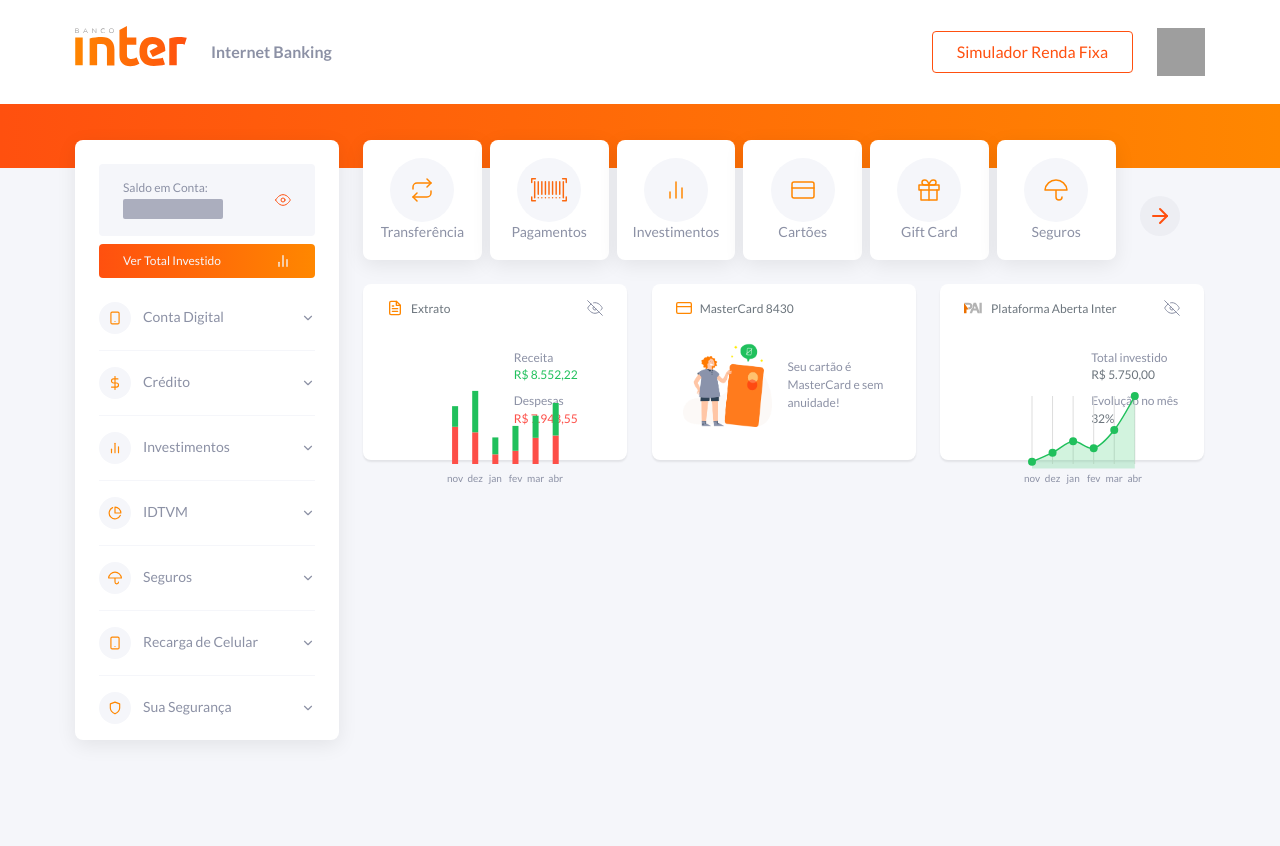
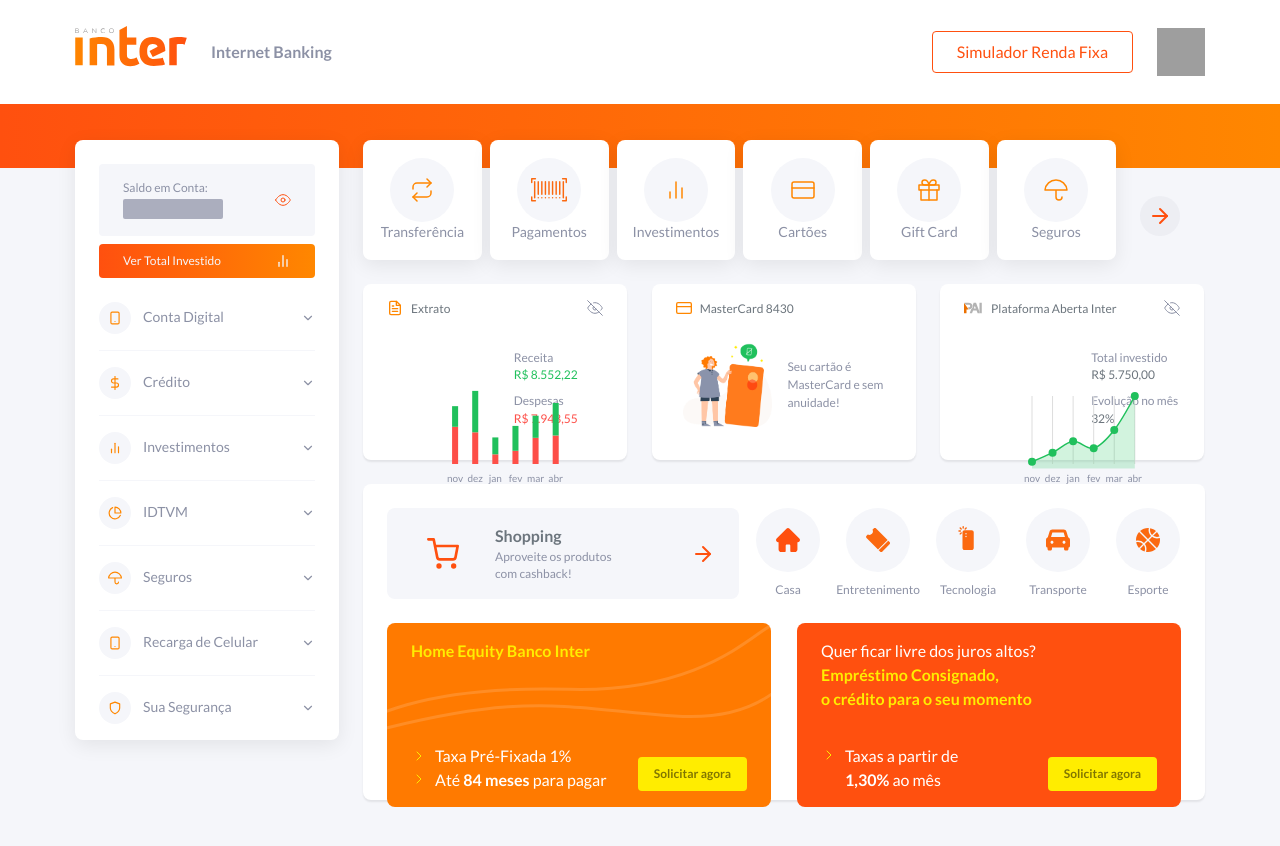
Before and after one commit to johnstewart0820/ts_bancointer, a React (Create React App) app: page / in a window 1280 px wide. Shown: the top 846 px of the page. Before the commit the page ends 800 px from the top, so only its background shows below. Built offline with nearby package versions, Linux system fonts and the light colour scheme; grey boxes are pictures that could not be loaded.

Commit message:
:sparkles: feat: add BankProducts section

```diff
--- /dev/null
+++ b/src/pages/Dashboard/MainContent/BankProducts/index.tsx
@@ -0,0 +1,92 @@
+import React from 'react';
+
+import { FiShoppingCart, FiArrowRight, FiChevronRight } from 'react-icons/fi';
+import { useTheme } from 'styled-components';
+import { darken } from 'polished';
+
+import {
+  Container,
+  ShoppingButton,
+  Products,
+  ProductCard,
+  EquityButton,
+  LoanButton,
+} from './styles';
+import Button from '../../../../components/Button';
+import { bankProducts } from '../../../../resources';
+
+const BankProducts: React.FC = () => {
+  const { colors } = useTheme();
+
+  return (
+    <Container>
+      <div>
+        <ShoppingButton background={colors.lightGrey}>
+          <FiShoppingCart size={32} />
+          <div>
+            <h3>Shopping</h3>
+            Aproveite os produtos com cashback!
+          </div>
+          <FiArrowRight size={24} />
+        </ShoppingButton>
+        <Products>
+          {Object.entries(bankProducts).map(([key, value]) => (
+            <ProductCard key={`card-${key}`}>
+              <div>{value.icon}</div>
+              {key}
+            </ProductCard>
+          ))}
+        </Products>
+      </div>
+      <div>
+        <EquityButton background={colors.primaryDark}>
+          <h3>Home Equity Banco Inter</h3>
+          <div>
+            <ul>
+              <li>
+                <FiChevronRight color={colors.yellow} />
+                <span>Taxa Pré-Fixada 1%</span>
+              </li>
+              <li>
+                <FiChevronRight color={colors.yellow} />
+                <span>
+                  Até <strong>84 meses</strong> para pagar
+                </span>
+              </li>
+            </ul>
+            <Button
+              background={colors.yellow}
+              color={darken(0.25, colors.yellow)}
+            >
+              Solicitar agora
+            </Button>
+          </div>
+        </EquityButton>
+        <LoanButton background={colors.secondary}>
+          <h3>
+            <span>Quer ficar livre dos juros altos?</span>
+            Empréstimo Consignado, <br /> o crédito para o seu momento
+          </h3>
+          <div>
+            <ul>
+              <li>
+                <FiChevronRight color={colors.yellow} />
+                <span>
+                  Taxas a partir de <strong>1,30%</strong> ao mês
+                </span>
+              </li>
+            </ul>
+            <Button
+              background={colors.yellow}
+              color={darken(0.25, colors.yellow)}
+            >
+              Solicitar agora
+            </Button>
+          </div>
+        </LoanButton>
+      </div>
+    </Container>
+  );
+};
+
+export default BankProducts;
--- /dev/null
+++ b/src/pages/Dashboard/MainContent/BankProducts/styles.ts
@@ -0,0 +1,169 @@
+import styled, { css } from 'styled-components';
+
+import { Container as ButtonContainer } from '../../../../components/Button/styles';
+import ButtonBackground from '../../../../assets/images/illustrations/button-background.svg';
+import { Navigation, Card } from '../NavigationCards/styles';
+
+export const Container = styled.section`
+  ${({ theme }) => css`
+    background: ${theme.colors.background};
+    border-radius: ${theme.radius.default};
+    box-shadow: ${theme.shadows.flat};
+    padding: 2.4rem;
+    max-height: 34.2rem;
+    height: 100%;
+    width: 100%;
+
+    > div {
+      display: flex;
+      justify-content: space-between;
+
+      + div {
+        margin-top: 2.4rem;
+        height: 100%;
+      }
+    }
+  `}
+`;
+
+export const ShoppingButton = styled(ButtonContainer)`
+  ${({ theme }) => css`
+    padding: 1.6rem 2.4rem;
+    justify-content: space-between;
+    max-width: 35.2rem;
+    width: 100%;
+    border-radius: ${theme.radius.default};
+    flex: 1 0 100%;
+
+    svg:first-of-type {
+      margin-left: 1.6rem;
+    }
+
+    > div {
+      color: ${theme.colors.grey};
+      font-size: ${theme.fontSizes.small};
+      text-align: left;
+      max-width: 12rem;
+      width: 100%;
+      margin-left: -4rem;
+
+      > h3 {
+        color: ${theme.colors.darkGrey};
+        font-size: ${theme.fontSizes.large};
+      }
+    }
+  `}
+`;
+
+export const Products = styled(Navigation)`
+  ${() => css`
+    flex-grow: 0;
+    grid-template-columns: repeat(5, minmax(6.4rem, 1fr));
+    margin: 0 -0.8rem 0 0.8rem;
+  `}
+`;
+
+export const ProductCard = styled(Card)`
+  ${({ theme }) => css`
+    box-shadow: none;
+    background: none;
+    font-size: ${theme.fontSizes.small};
+    padding: 0;
+
+    > div {
+      margin-bottom: auto;
+
+      svg {
+        stroke: none;
+      }
+    }
+
+    :nth-child(3) {
+      > div {
+        svg {
+          margin: -0.4rem 0 0 -0.5rem;
+        }
+      }
+    }
+  `}
+`;
+
+export const EquityButton = styled(ButtonContainer)`
+  ${({ theme }) => css`
+    padding: 1.6rem 2.4rem;
+    max-width: 38.4rem;
+    width: 100%;
+    max-height: 18.4rem;
+    height: 100%;
+    color: ${theme.colors.yellow};
+    flex-direction: column;
+    justify-content: space-between;
+    align-items: flex-start;
+    border-radius: ${theme.radius.default};
+    background-image: url(${ButtonBackground});
+
+    > h3 {
+      font-size: ${theme.fontSizes.large};
+    }
+
+    > div {
+      display: flex;
+      justify-content: space-between;
+      align-items: flex-end;
+      width: 100%;
+
+      > ul {
+        color: ${theme.colors.background};
+
+        li {
+          display: flex;
+          align-items: center;
+
+          svg {
+            stroke-width: 1.5;
+            margin-right: 0.8rem;
+            flex-grow: 0;
+          }
+        }
+      }
+
+      > button {
+        font-size: ${theme.fontSizes.small};
+        font-weight: 700;
+        padding: 0.8rem 1.6rem;
+      }
+    }
+  `}
+`;
+
+export const LoanButton = styled(EquityButton)`
+  ${({ theme }) => css`
+    background-image: none;
+
+    > h3 {
+      text-align: left;
+
+      > span {
+        display: block;
+        font-weight: 300;
+        color: ${theme.colors.background};
+      }
+    }
+
+    > div {
+      > ul {
+        li {
+          align-items: flex-start;
+
+          svg {
+            margin-top: 0.3rem;
+          }
+
+          span {
+            max-width: 12rem;
+          }
+        }
+      }
+    }
+  `}
+`;
--- a/src/pages/Dashboard/MainContent/index.tsx
+++ b/src/pages/Dashboard/MainContent/index.tsx
@@ -3,12 +3,14 @@
 import { Container } from './styles';
 import NavigationCards from './NavigationCards';
 import AccountSummary from './AccountSummary';
+import BankProducts from './BankProducts';
 
 const MainContent: React.FC = () => {
   return (
     <Container>
       <NavigationCards />
       <AccountSummary />
+      <BankProducts />
     </Container>
   );
 };
--- a/src/pages/Dashboard/styles.ts
+++ b/src/pages/Dashboard/styles.ts
@@ -13,6 +13,5 @@
 export const Wrapper = styled.div`
   max-width: 113rem;
   width: 100%;
-  height: 100%;
   display: flex;
 `;
--- a/src/resources/index.ts
+++ b/src/resources/index.ts
@@ -1,4 +1,5 @@
 export { default as sideBarNavigation } from './sidebar-navigation';
 export { default as cardsNavigation } from './cards-navigation';
+export { default as bankProducts } from './bank-products';
 export { default as lineChartData } from './line-chart-data';
 export { default as barChartData } from './bar-chart-data';
```
